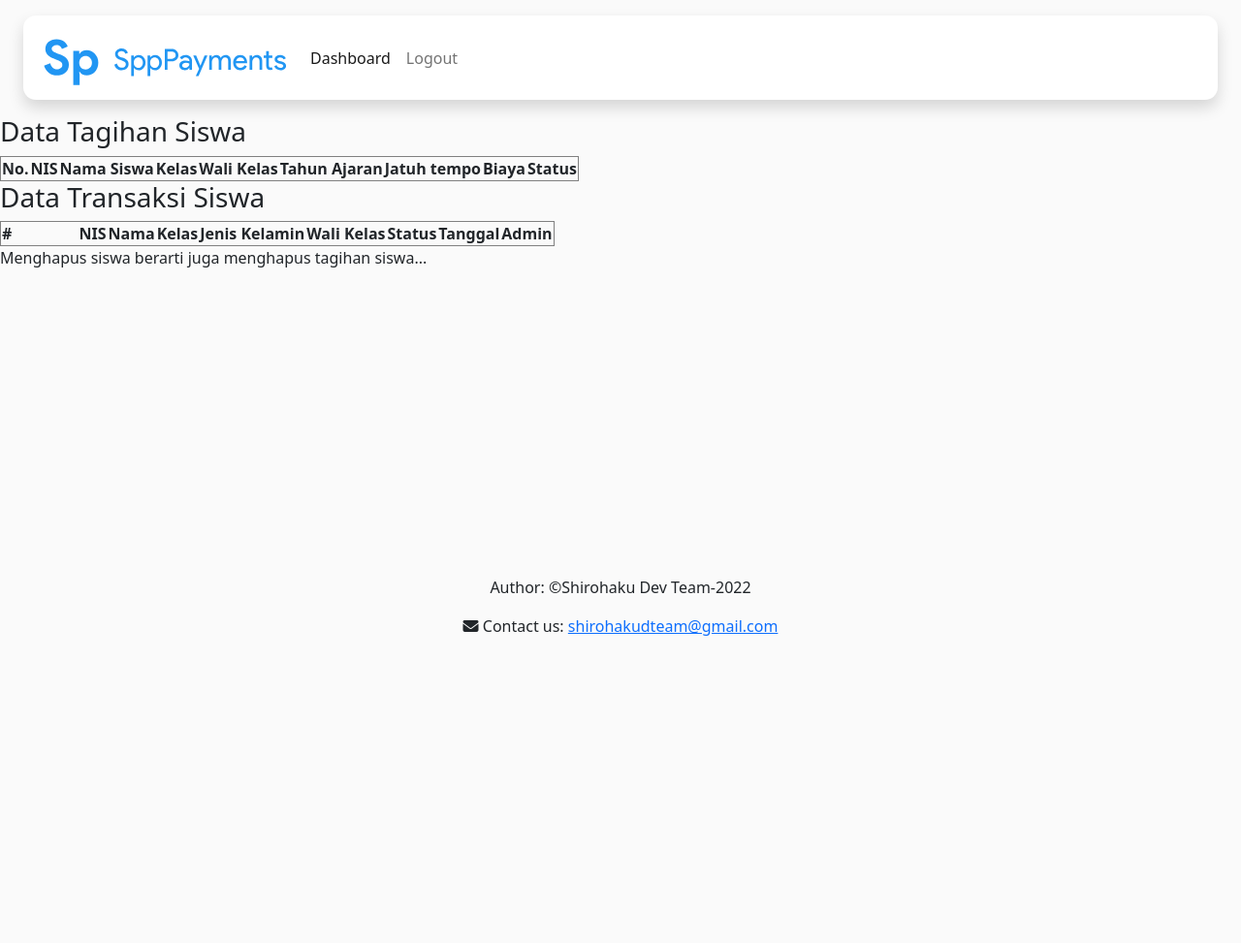
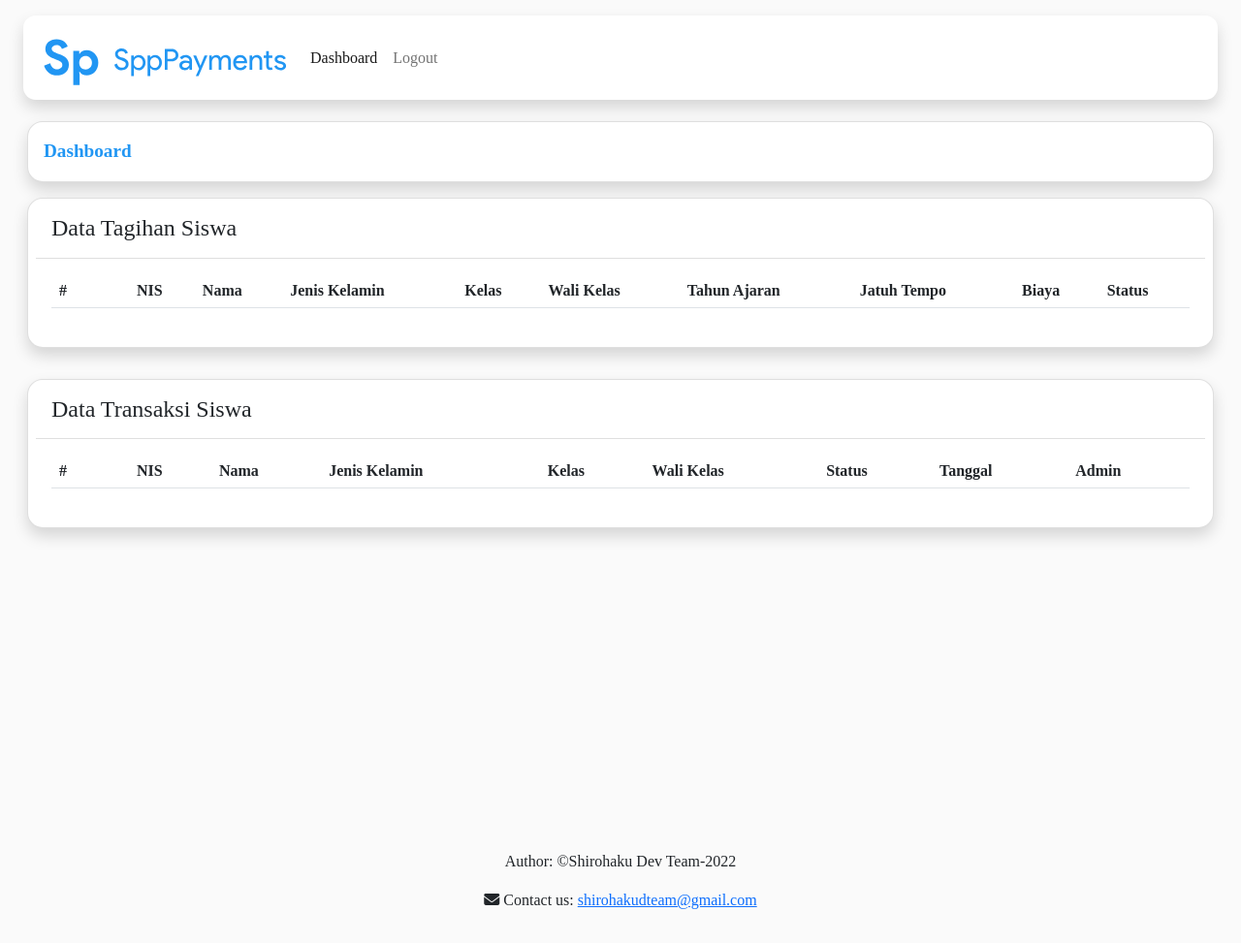
Before and after one commit to alter0z/SppPayment, a PHP site: page /showdatastudent.bywclass.php in a window 1280 px wide. Shown: the whole page at 97% size. Before the commit the page ends 656 px from the top, so only its background shows below. Run offline with PHP 8.4, Linux system fonts and the light colour scheme; a user stored in the database is signed in; data comes from the database, SQL or seed files in the repository; lists and menus that the app fills with data are empty; some libraries are stand-ins or nearby versions.

Commit message:
finishing dasboard wclass and add data tables to it

```diff
--- a/src/footer/footer.php
+++ b/src/footer/footer.php
@@ -378,6 +378,9 @@
                 $('#nis-print').val(getNis);
                 $('#get-print').click();
             })
+        } else if (window.location.pathname == '/sppPayment/src/show/showdatastudent.bywclass.php') { //data table transaksi
+            $('#datatagsiswa').DataTable();
+            $('#datatranssiswa').DataTable();
         }
     });
 </script>
--- a/src/header/headerw.php
+++ b/src/header/headerw.php
@@ -26,9 +26,9 @@ https://ajax.googleapis.com/ajax/libs/jquery/3.4.1/jquery.min.js">
 
     <title>Aplikasi Pembayaran SPP</title>
   </head>
-  <body style="background-color: #fafafa">
+  <body style="background-color: #fafafa; font-family: 'Poppins">
     <!-- navbar -->
-    <nav class="navbar navbar-expand-lg navbar-light bg-white mt-3 mb-3 me-4 ms-4 shadow p-2" style="border-radius: 13px">
+    <nav class="navbar navbar-expand-lg navbar-light bg-white mt-3 mb-3 me-4 ms-4 shadow p-2 fixed-top" style="border-radius: 13px">
       <div class="container-fluid">
         <!-- brand -->
         <a class="navbar-brand" href="#" style="color: #2196f3">
--- a/src/show/showdatastudent.bywclass.php
+++ b/src/show/showdatastudent.bywclass.php
@@ -1,19 +1,40 @@
 <?php include "../header/headerw.php"; ?>
 
-<h3>Data Tagihan Siswa</h3>
-<table border="1">
+<div class="content-body" style="margin-top: 125px;">
+        <div class="container-fluid">
+				<!-- page indicator -->
+				<div class="card bg-white ms-3 me-3 shadow" style="border-radius: 16px;">
+					<div class="card-body">
+						<div class="">
+						<a href="javascript:void(0)" class="" style="text-decoration: none; color: #2196f3; font-weight: bold; font-size: larger;">Dashboard</a>
+									</div>
+					</div>
+				</div>
+				<!-- row tagihan siswa -->
+				<div class="row">
+					<div class="col-lg-12">
+						<div class="card bg-white p-2 m-3 shadow" style="border-radius: 16px;">
+							<div class="card-header bg-white" style="border-top-left-radius: 16px; border-top-right-radius: 16px;">
+								<h4 class="card-title">Data Tagihan Siswa</h4>
+							</div>
+							<div class="card-body">
+								<div class="table-responsive">
+									<table id="datatagsiswa" class="table table-responsive-md">
+										<thead>
 											<tr>
-		<th>No.</th>
-		<th>NIS</th>
-		<th>Nama Siswa</th>
-		<th>Kelas</th>
-		<th>Wali Kelas</th>
-		<th>Tahun Ajaran</th>
-		<th>Jatuh tempo</th>
-		<th>Biaya</th>
-		<th>Status</th>
+												<th style="width: 80px"><strong>#</strong></th>
+												<th><strong>NIS</strong></th>
+												<th><strong>Nama</strong></th>
+												<th><strong>Jenis Kelamin</strong></th>
+												<th><strong>Kelas</strong></th>
+												<th><strong>Wali Kelas</strong></th>
+												<th><strong>Tahun Ajaran</strong></th>
+												<th><strong>Jatuh Tempo</strong></th>
+												<th><strong>Biaya</strong></th>
+												<th><strong>Status</strong></th>
 											</tr>
-
+										</thead>
+										<tbody>
 										<?php
 												include "../connection/connection.php";
 
@@ -27,6 +48,7 @@
 														<td>$no</td>
 														<td>$data[nis]</td>
 														<td>$data[student_name]</td>
+														<td>$data[jenis_kelamin]</td>
 														<td>$data[class]</td>
 														<td>$data[fullname]</td>
 														<td>$data[periode]</td>
@@ -37,22 +59,37 @@
 													$no++;
 												}
 											?>
+										</tbody>
 									</table>
-
-<h3>Data Transaksi Siswa</h3>
-<table border="1">
+								</div>
+							</div>
+						</div>
+					</div>
+				</div>
+				<!-- row transaksi siswa -->
+				<div class="row">
+					<div class="col-lg-12">
+						<div class="card bg-white p-2 m-3 shadow" style="border-radius: 16px;">
+							<div class="card-header bg-white" style="border-top-left-radius: 16px; border-top-right-radius: 16px;">
+								<h4 class="card-title">Data Transaksi Siswa</h4>
+							</div>
+							<div class="card-body">
+								<div class="table-responsive">
+									<table id="datatranssiswa" class="table table-responsive-md">
+										<thead>
 											<tr>
 												<th style="width: 80px"><strong>#</strong></th>
 												<th><strong>NIS</strong></th>
 												<th><strong>Nama</strong></th>
+												<th><strong>Jenis Kelamin</strong></th>
 												<th><strong>Kelas</strong></th>
-	<th><strong>Jenis Kelamin</strong></th>
 												<th><strong>Wali Kelas</strong></th>
 												<th><strong>Status</strong></th>
 												<th><strong>Tanggal</strong></th>
 												<th><strong>Admin</strong></th>
 											</tr>
-
+										</thead>
+										<tbody>
 										<?php
 											include "../connection/connection.php";
 
@@ -67,8 +104,8 @@
 												<td>$no</td>
 												<td>$d[nis]</td>
 												<td>$d[student_name]</td>
+												<td>$d[jenis_kelamin]</td>
 												<td>$d[class]</td>
-			<td>$d[jenis_kelamin]</td>
 												<td>$d[fullname]</td>
 												<td>$d[spp_status]</td>
 												<td>$date</td>
@@ -77,8 +114,13 @@
 												$no++;
 											}
 										?>
+										</tbody>
 									</table>
-
-<p>Menghapus siswa berarti juga menghapus tagihan siswa...</p>
+								</div>
+							</div>
+						</div>
+					</div>
+			</div>
+		</div>
 
 <?php include "../footer/footer.php"; ?>
```
Lines whose indentation alone changed are shown as unchanged.
